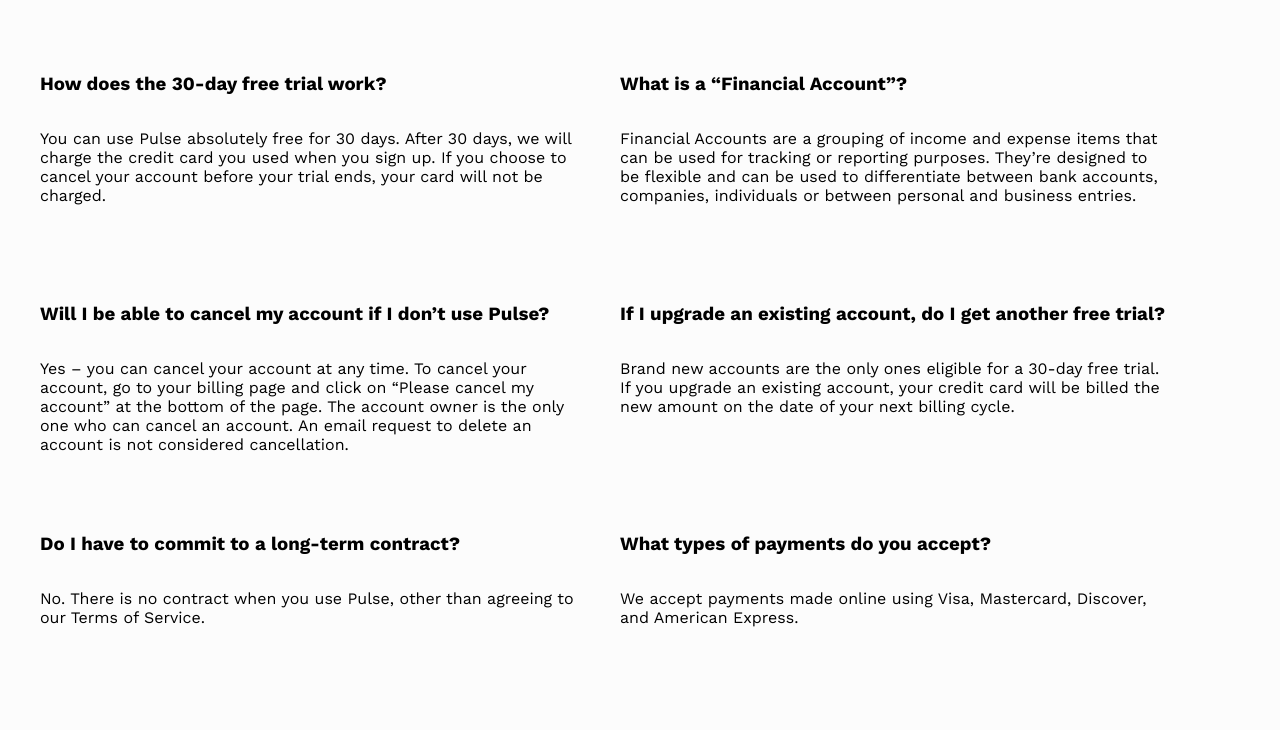
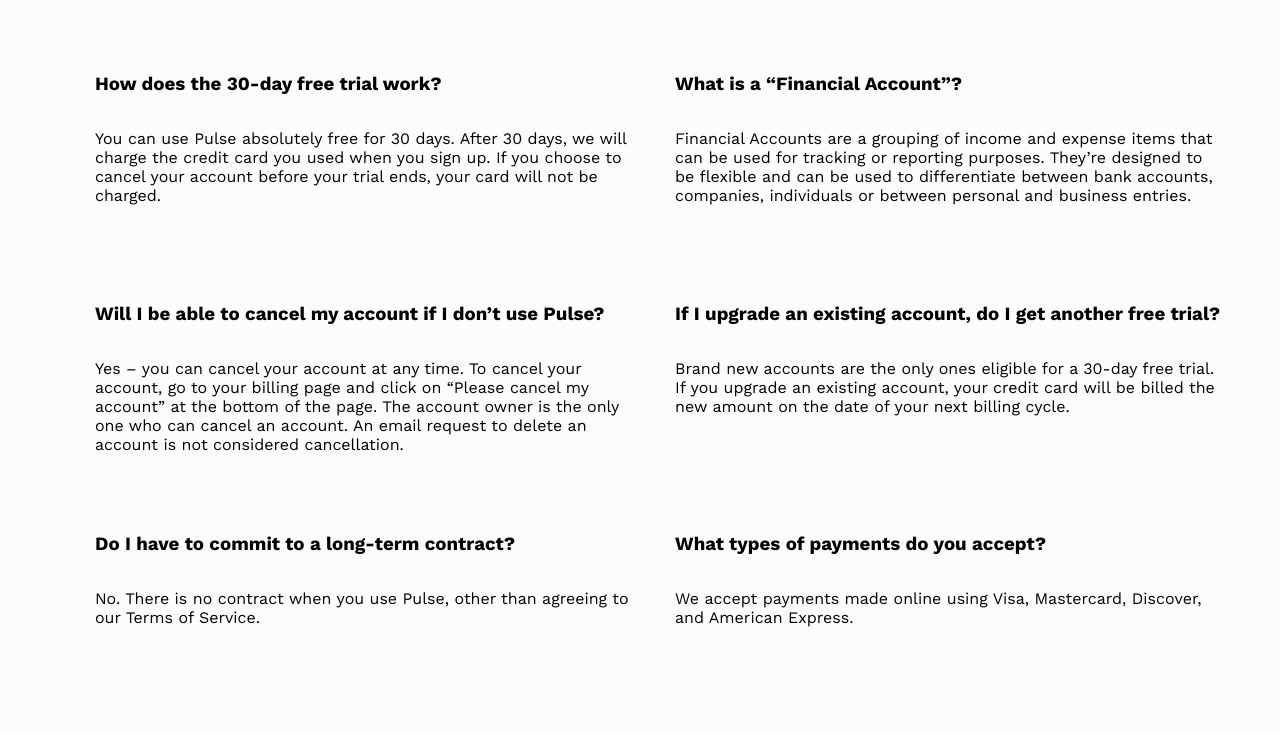
Before and after one commit to Taiiissssa/practice, a plain HTML site: page index.html in a window 1280 px wide. Shown: the part 1146-1880 px from the top of the page. Drawn offline with nearby package versions, Linux system fonts and the light colour scheme.

Commit message:
center aligned

```diff
--- a/css/styles.css
+++ b/css/styles.css
@@ -249,7 +249,8 @@
     flex-wrap: wrap;
     gap: 30px;
     margin-left: 0;
-    margin-right: auto;
+    justify-content: center;
+
 
 }
 .one-question{
```
